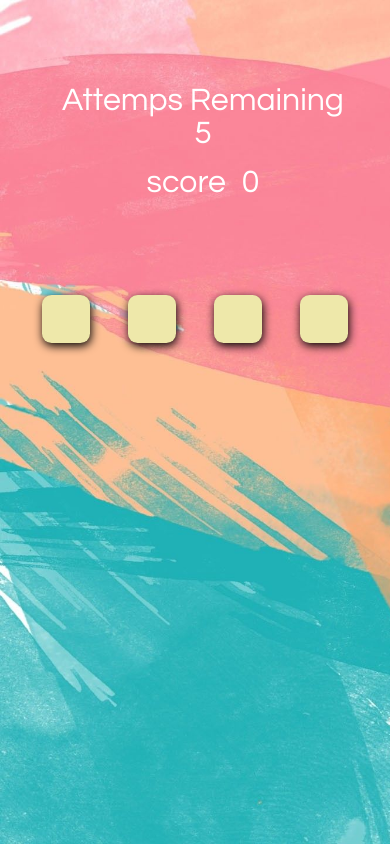
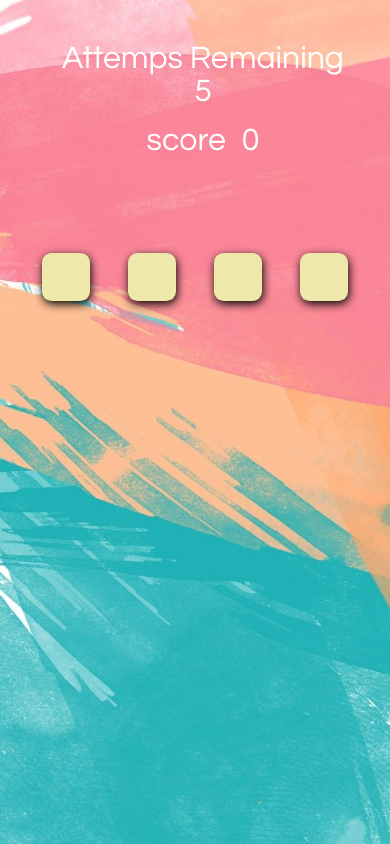
Before and after one commit to ChimentiMatt/Matching_Pastels-A-Matching_Game-, a PHP site: page / in a window 390 px wide. Run offline with PHP 8.4, Linux system fonts and the light colour scheme; some libraries are stand-ins or nearby versions.

Commit message:
lowered the padding-top on body for mobile

```diff
--- a/style.css
+++ b/style.css
@@ -97,7 +97,7 @@ p{
         height: 3rem;
     }
     #app {
-        padding-top: 10vh;
+        padding-top: 5vh;
     }
     #board{
         margin-top: 2.5rem;
```
